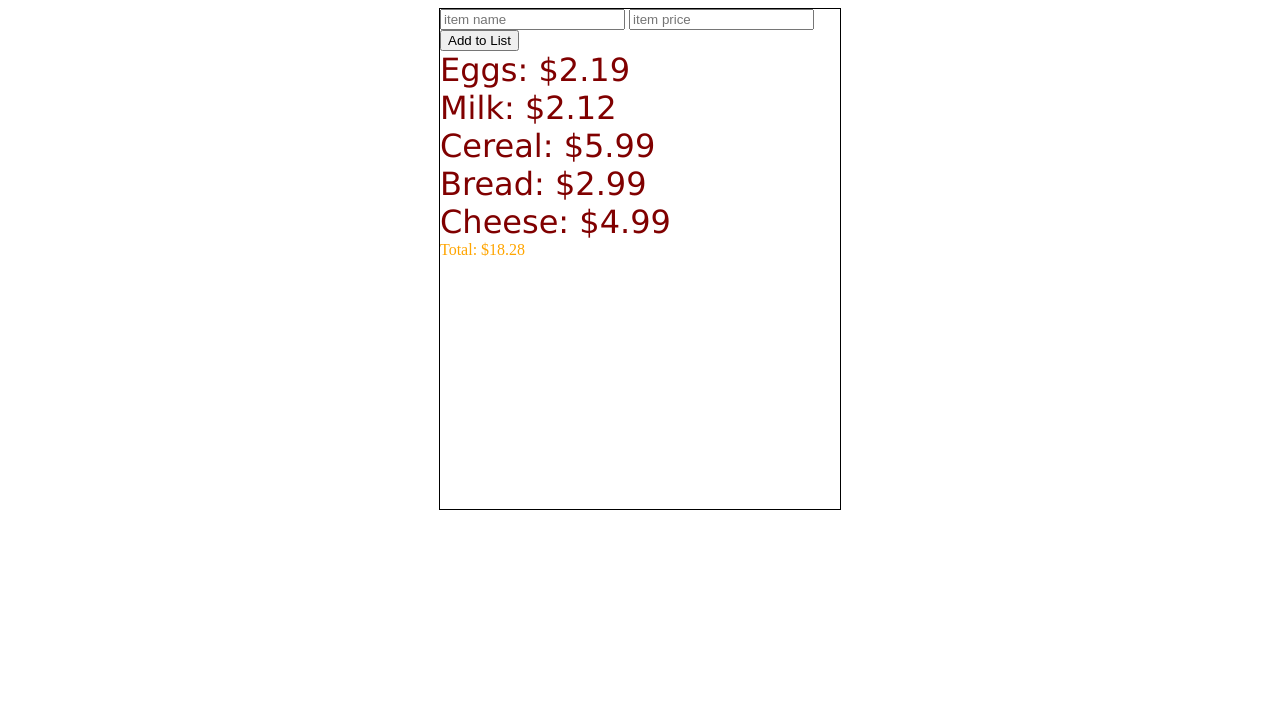
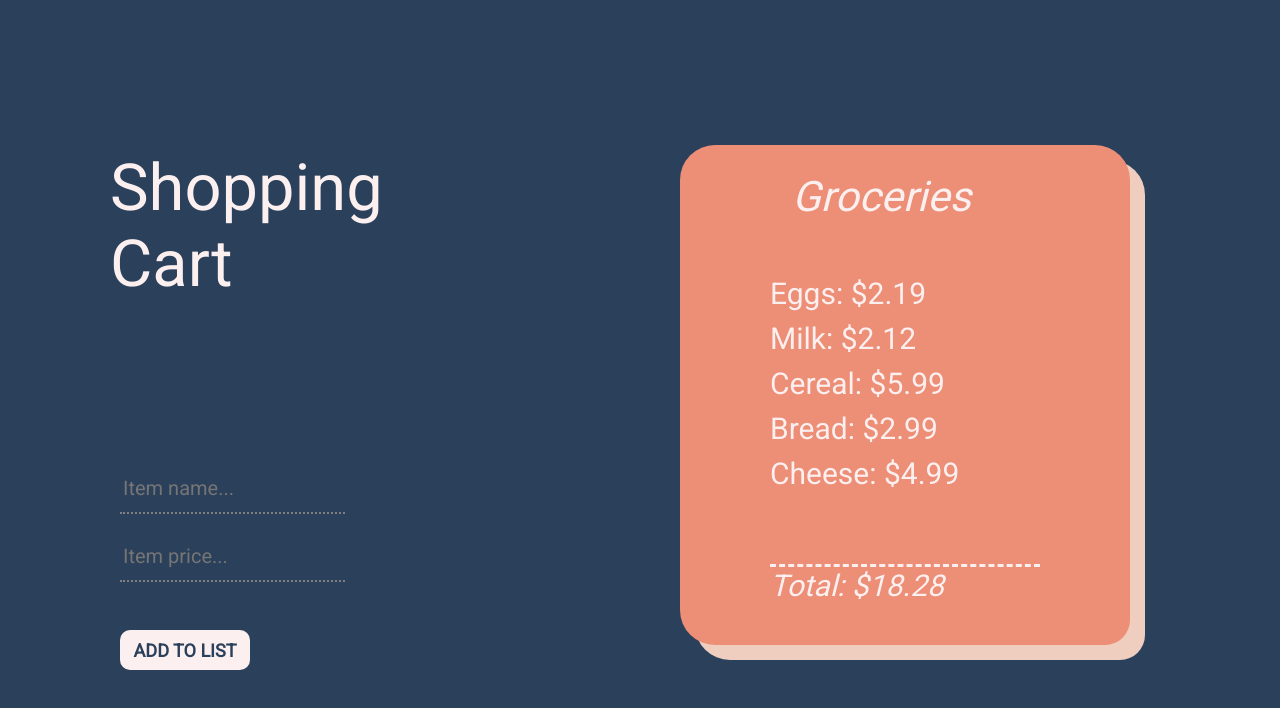
Before and after one commit to cwalbrid/walbridge-lab-8, a plain HTML site: page index.html in a window 1280 px wide. Drawn offline with Linux system fonts and the light colour scheme.

Commit message:
styled input fields, button, imported fonts, positioned all elements

```diff
--- a/index.html
+++ b/index.html
@@ -3,18 +3,27 @@
 <head>
 	<title>Colin Walbridge Lab 8</title>
 	<link rel="stylesheet" type="text/css" href="stylesheet.css">
+	<link href="https://fonts.googleapis.com/css?family=Lobster+Two:700|Lobster|Roboto" rel="stylesheet">
 </head>
 <body>
 
-<div id="wrapper">
+<div id="container">
 
+	<p id="title">Shopping Cart</p>
 
-		<input id="newItem" type="text" placeholder="item name">
-		<input id="newPrice" type="text" placeholder="item price">
+	<div id="wrapper">
+		<p class="heading">Groceries</p>
+			<div id="list"></div>
+	</div>
+
+	<div id="controls">
+		<input id="newItem" type="text" placeholder="Item name..." onfocus="this.placeholder=''" onblur="this.placeholder='Item name...'"><br>
+		<input id="newPrice" type="text" placeholder="Item price..." onfocus="this.placeholder=''" onblur="this.placeholder='Item price...'"><br>
 		<button id="submit" type="button" onclick="addToList();">Add to List</button>
+	</div>
 
 </div>
 
-	<script type="text/javascript" src="index.js"></script>
+<script type="text/javascript" src="index.js"></script>
 </body>
 </html>
--- a/index.js
+++ b/index.js
@@ -47,7 +47,7 @@ for (var i = 0; i<groceryList.length; i++){
 	printedList.innerHTML = groceryList[i].name + ': $' + groceryList[i].price.toFixed(2);
 
 	// document.body.appendChild(printedList);
-	document.getElementById('wrapper').appendChild(printedList);
+	document.getElementById('list').appendChild(printedList);
 
 };
 
@@ -102,7 +102,9 @@ function addToList(){
 	printedList.setAttribute('class', 'List-Item');
 	printedList.innerHTML = groceryList[i].name + ': $' + groceryList[i].price.toFixed(2);
 	// document.body.appendChild(printedList);
-	document.getElementById('wrapper').appendChild(printedList);
+	document.getElementById('list').appendChild(printedList);
+
+	document.getElementById('newItem').value = '';
 
 
 	groceryList.totalAmount = function (){
--- a/stylesheet.css
+++ b/stylesheet.css
@@ -1,21 +1,146 @@
-h1{
-	color:green;
+body{
+	background-color: #2B405B;
+}
+
+#container{
+	display: flex;
+  	flex-direction: column;
+  	justify-content: center;
 
 }
 
-.List-Item{
-	font-family: Verdana;
-	font-size: 32px;
-	color: maroon;
-}
+#title{
+	position: absolute;
+	top: 85px;
+	left: 110px;
+	display: flex;
 
-#TotalBox{
-color: orange;
+	color: #FCEFEF;
+	/*color: #EFCEBF;*/
+
+	font-family: 'Roboto';
+	font-size: 65px;
+	width: 5%
 }
 
 #wrapper{
+	position: absolute;
+	top: 145px;
+	right:150px;
+
 	height: 500px;
-	width: 400px;
-	border: solid black 1px;
-	margin: 0 auto;
+	width: 450px;
+	/*border: solid black 1px;*/
+	/*margin: 10% auto;*/
+	background-color: #ED8E76;
+	box-shadow: 15px 15px 0 #EFCEBF;
+	border-radius: 35px 35px 25px 35px;
 }
+
+.heading{
+	display: flex;
+	color: #FCEFEF;
+	font-family: 'Roboto';
+	font-size: 42px;
+	font-style: italic;
+	margin: 27px 0px 30px 112px;
+	/*border-bottom: dashed #FCEFEF 3px;*/
+}
+
+#list{
+	/*border: solid black 2px;*/
+	overflow: auto;
+	height: 270px;
+	padding-top: 20px;
+	display: flex;
+	flex-direction: column;
+}
+
+.List-Item{
+	font-family: 'Roboto';
+	font-size: 30px;
+	line-height: 45px;
+
+	color: #FCEFEF;
+	margin: 0 0 0 20%;
+}
+
+
+#TotalBox{
+	border-top: dashed #FCEFEF 3px;
+	margin: 5% auto;
+	width: 60%;
+
+	font-family: 'Roboto';
+	font-size: 30px;
+	line-height: 38px;
+	font-style: italic;
+	color: #FCEFEF;
+}
+
+#controls {
+	position: absolute;
+	bottom: 200px;
+	left: 120px;
+
+	/*border: solid white 2px;*/
+}
+
+input[type=text]{
+	width:225px;
+	height:50px;
+	margin-bottom: 18px;
+	padding: 3px;
+	box-sizing: border-box;
+
+	outline: none;
+	border:	none;
+	border-bottom: 2px dotted gray;
+	background-color: transparent;
+	transition: 0.5s;
+	/*transition: width 0.5s ease-in-out;*/
+
+	font-family: 'Roboto';
+	font-size: 20px;
+	color:#FCEFEF;
+
+}
+
+input[type=text]:focus{
+	border-bottom: 2px solid #FCEFEF;
+	width: 300px;
+	color: #FCEFEF;
+	/*font-size: 20px;*/
+}
+
+
+
+#submit{
+	position: absolute;
+	margin-top: 30px;
+	padding: 3px;
+	background-color: #FCEFEF;
+	border: none;
+	border-radius: 10px;
+	height: 40px;
+	width: 130px;
+
+	font-family: 'Roboto';
+	font-size: 18px;
+	font-weight: bold;
+	text-transform: uppercase;
+	color: #2B405B;
+	transition: .1s;
+}
+
+#submit:hover{
+	box-sizing: border-box;
+	border: solid #FCEFEF 1px;
+	background-color: transparent;
+	color: #FCEFEF;
+}
+
+#submit:focus{
+	outline: none;
+	/*font-style: italic;*/
+}
```
